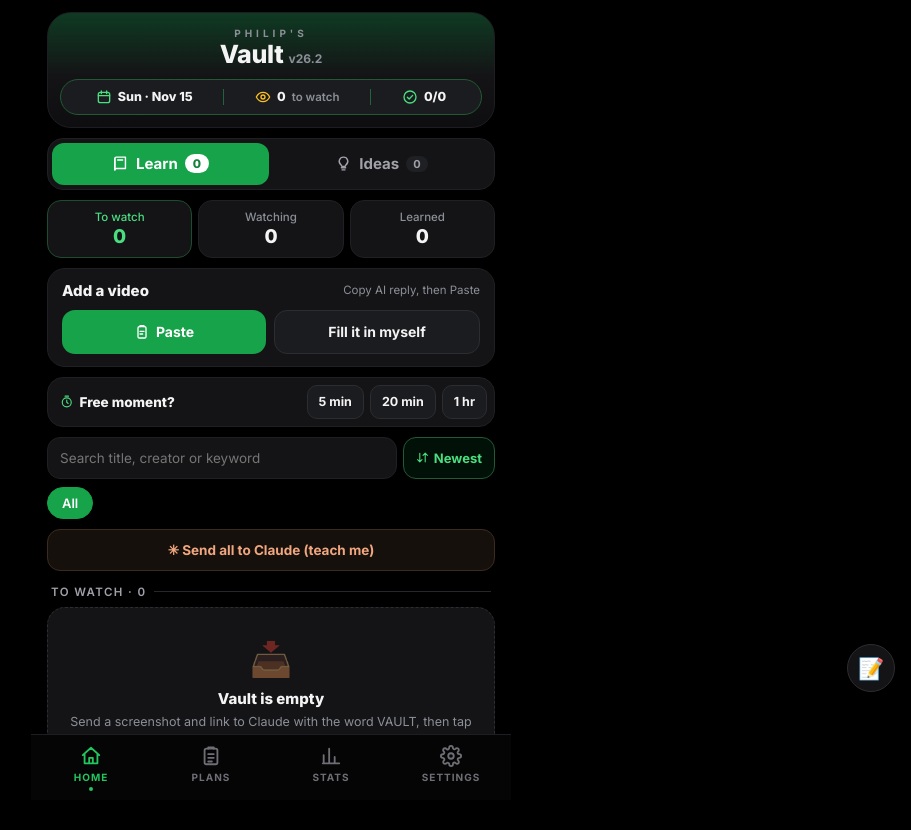
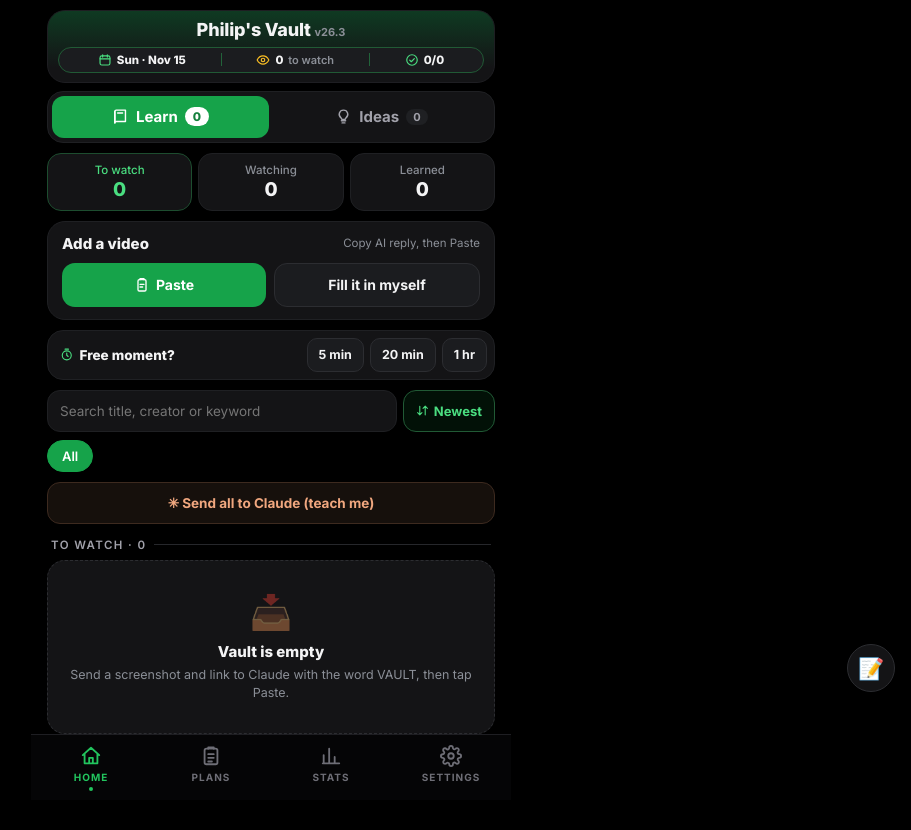
Before and after one commit to KwabenaPhill/philip-vault-app, a plain HTML site: page index.html in a window 1280 px wide. Shown: the whole page, without its empty margins (369-1280 px from the left). Drawn offline with Linux system fonts and the light colour scheme.

Commit message:
Vault v26.3: slim centred header (option 2)
Co-Authored-By: Claude Opus 5.5 <noreply@anthropic.com>
Claude-Session: https://claude.ai/code/session_01JZ54UgJx5BNXsV79P8tFjN

```diff
--- a/index.html
+++ b/index.html
@@ -3,7 +3,7 @@
 <head>
 <meta charset="UTF-8">
 <meta name="viewport" content="width=device-width, initial-scale=1.0, maximum-scale=1.0">
-<title>Philip's Vault v26.2</title>
+<title>Philip's Vault v26.3</title>
 <meta name="robots" content="noindex, nofollow">
 <meta name="theme-color" content="#000000">
 <meta name="mobile-web-app-capable" content="yes">
@@ -297,20 +297,20 @@ body{background:#000;color:#F4F4F5;padding-bottom:100px}
 .v26-i{width:1em;height:1em;display:inline-block;vertical-align:-.15em;fill:none;stroke:currentColor;stroke-width:2;stroke-linecap:round;stroke-linejoin:round;flex:none}
 .g{color:#4ADE80}.am{color:#FBBF24}.mu{color:#8B8F97}
 /* header */
-.hdr{margin:12px 16px 0;border-radius:24px;background:linear-gradient(180deg,#0F3A22 0%,#141416 55%,#0E0E10 100%);border:1px solid #1E1E22;padding:14px 12px 12px;text-align:center}
+.hdr{margin:10px 16px 0;border-radius:18px;background:linear-gradient(180deg,#0F3A22 0%,#141416 80%);border:1px solid #1E1E22;padding:8px 10px 9px;text-align:center}
 body[data-pg="settings"] .hdr{display:none}
 .hdr-eyebrow{font-size:10px;font-weight:700;letter-spacing:4px;color:#8B8F97}
-.hdr-title{font-size:25px;font-weight:800;letter-spacing:-.3px;line-height:1.15;color:#F4F4F5;margin-top:1px}
-.hdr-ver{font-size:12px;font-weight:700;color:#8B8F97;letter-spacing:0}
-.hdr-pill{margin-top:10px;display:flex;justify-content:space-evenly;align-items:center;padding:9px 4px;border:1px solid #215A35;background:#1B1C1F;border-radius:999px}
-.hp-item{display:flex;align-items:center;gap:6px;font-size:12.5px;white-space:nowrap;color:#F4F4F5}
+.hdr-title{font-size:18px;font-weight:800;letter-spacing:-.2px;line-height:1.2;color:#F4F4F5}
+.hdr-ver{font-size:11px;font-weight:700;color:#8B8F97;letter-spacing:0}
+.hdr-pill{margin-top:6px;display:flex;justify-content:space-evenly;align-items:center;padding:5px 4px;border:1px solid #215A35;background:#1B1C1F;border-radius:999px}
+.hp-item{display:flex;align-items:center;gap:5px;font-size:11.5px;white-space:nowrap;color:#F4F4F5}
 .hp-item b{font-weight:800}
-.hp-item .v26-i{font-size:16px}
-.hp-lbl{color:#8B8F97;font-size:11.5px;font-weight:600}
-.hp-sep{width:1px;height:16px;background:#22633A;flex:none}
+.hp-item .v26-i{font-size:14px}
+.hp-lbl{color:#8B8F97;font-size:11px;font-weight:600}
+.hp-sep{width:1px;height:13px;background:#22633A;flex:none}
 /* page + learn/ideas switch */
 .page{padding:10px 16px}
-.mode-sw{display:flex;gap:4px;margin:10px 16px 0;padding:4px;background:#141416;border:1px solid #1F2023;border-radius:16px}
+.mode-sw{display:flex;gap:4px;margin:8px 16px 0;padding:4px;background:#141416;border:1px solid #1F2023;border-radius:16px}
 .mode-btn{flex:1;height:42px;padding:0;border:none!important;border-radius:12px;background:transparent!important;color:#A1A1AA!important;font-size:15px;font-weight:700;display:flex;align-items:center;justify-content:center;gap:7px}
 .mode-btn .v26-i{font-size:17px}
 .mode-btn.on.l,.mode-btn.on.i{background:#16A34A!important;color:#fff!important}
@@ -522,8 +522,7 @@ body[data-pg="settings"] .hdr{display:none}
 <body>
 
 <div class="hdr" id="hdr">
-  <div class="hdr-eyebrow">PHILIP'S</div>
-  <div class="hdr-title">Vault <span class="hdr-ver">v26.2</span></div>
+  <div class="hdr-title">Philip's Vault <span class="hdr-ver">v26.3</span></div>
   <div class="hdr-pill" id="hdrPill"></div>
 </div>
 
@@ -662,7 +661,7 @@ body[data-pg="settings"] .hdr{display:none}
 <div class="page" id="page-settings">
   <div class="v26-prof">
     <button class="v26-av" id="v26Av" aria-label="Add profile picture" onclick="document.getElementById('v26AvFile').click()">P</button>
-    <div style="flex:1;min-width:0"><b>Philip</b><small>Vault v26.2</small></div>
+    <div style="flex:1;min-width:0"><b>Philip</b><small>Vault v26.3</small></div>
     <button class="v26-lk" id="v26AvRm" onclick="v26RmProfile()" style="display:none">Remove</button>
     <input type="file" id="v26AvFile" accept="image/*" style="display:none" onchange="v26SetProfile(event)">
   </div>
--- a/sw.js
+++ b/sw.js
@@ -1,4 +1,4 @@
-const CACHE='philip-vault-v26.2';
+const CACHE='philip-vault-v26.3';
 const SHELL=['./','./index.html','./manifest.webmanifest','./icons/icon-192.png?v=26','./icons/icon-512.png?v=26','./icons/icon-maskable-512.png?v=26'];
 self.addEventListener('install',e=>{e.waitUntil(caches.open(CACHE).then(c=>c.addAll(SHELL)).then(()=>self.skipWaiting()));});
 self.addEventListener('activate',e=>{e.waitUntil(caches.keys().then(ks=>Promise.all(ks.filter(k=>k!==CACHE).map(k=>caches.delete(k)))).then(()=>self.clients.claim()));});
```
